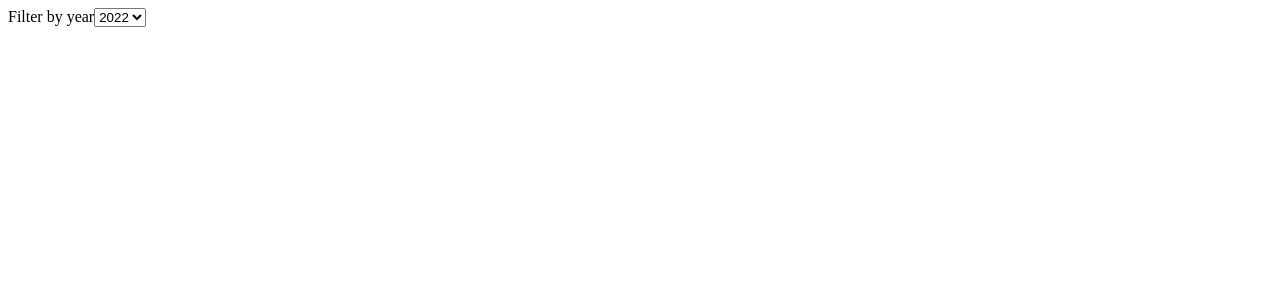
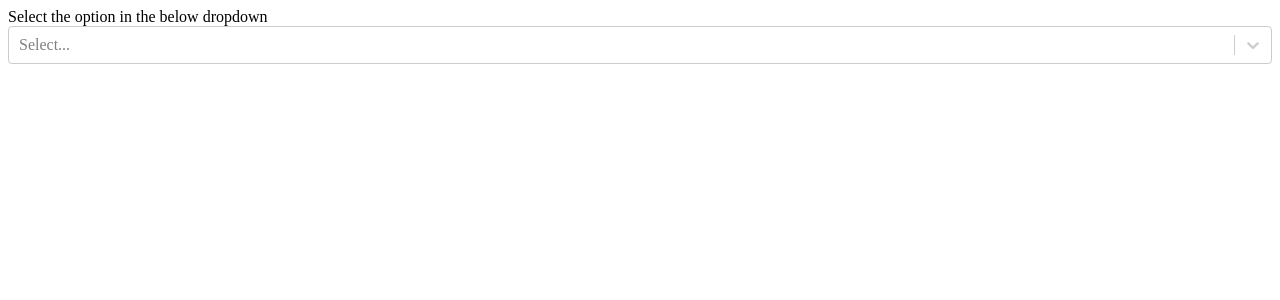
Before and after one commit to pradeepmisra81/react-ts-2fcifh, a React (Create React App) app: page / in a window 1280 px wide. Shown: the top 300 px of the page. Built offline with nearby package versions, Linux system fonts and the light colour scheme.

Commit message:
Added title above the dropdown

```diff
--- a/App.js
+++ b/App.js
@@ -4,22 +4,25 @@ import './style.css';
 import Select from 'react-select';
 
 export default function App() {
-  const [selectedOption, setSelectedOption] = useState('2019');
+  const [selectedOption, setSelectedOption] = useState(null);
 
-  const dropdownChangeHandler = (event) => {
-    setSelectedOption(event.target.value);
-  };
+  const options = [
+    { value: '2022', label: '2022' },
+    { value: '2021', label: '2021' },
+    { value: '2020', label: '2020' },
+    { value: '2019', label: '2019' },
+    { value: '2018', label: '2018' },
+    { value: '2017', label: '2017' },
+  ];
 
   return (
     <div className="App">
-      <label>Filter by year</label>
-      <select onClick={dropdownChangeHandler}>
-        <option value="2022">2022</option>
-        <option value="2021">2021</option>
-        <option value="2020">2020</option>
-        <option value="2019">2019</option>
-        <option value="2018">2018</option>
-      </select>
+      <label>Select the option in the below dropdown</label>
+      <Select
+        defaultValue={selectedOption}
+        onChange={setSelectedOption}
+        options={options}
+      />
     </div>
   );
 }
```
